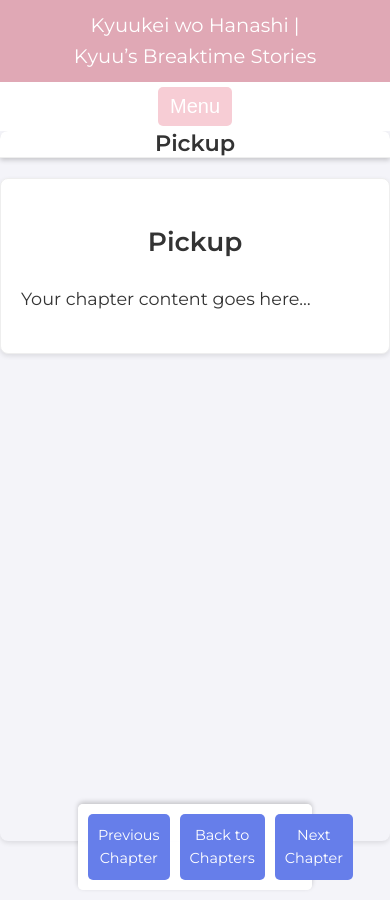
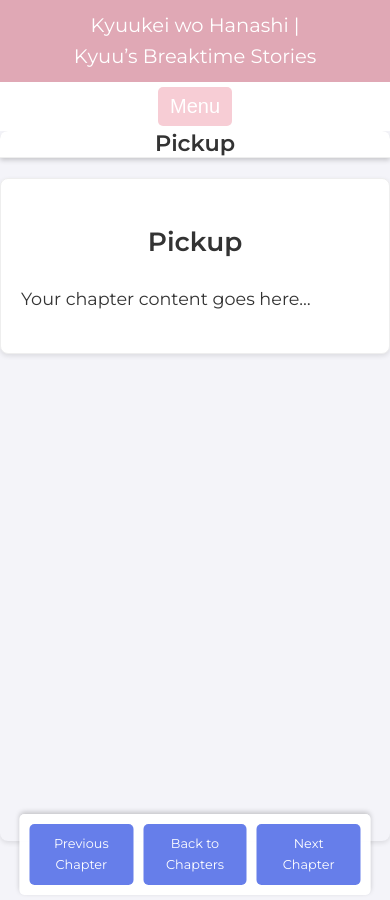
Before and after one commit to Saiminator/Kyuukei, a Jekyll site: the page built from _chapters/kyuu-chapter3.md, in a window 390 px wide. Built offline with Jekyll 4.4.1, drawn with Linux system fonts in a browser that asks for light colours.

Commit message:
Update style.css

```diff
--- a/css/style.css
+++ b/css/style.css
@@ -1079,7 +1079,7 @@ body.chapter .section-header {
   bottom: 10px;
   left: 50%;
   transform: translateX(-50%);
-  width: 60%;  /* Adjust to match your main content container width */
+  width: 60%;  /* For desktop */
   background: rgba(255, 255, 255, 0.97);
   box-shadow: 0 -2px 5px rgba(0,0,0,0.2);
   z-index: 1000;
@@ -1115,3 +1115,16 @@ body.chapter .section-header {
   background: #ccc;
   pointer-events: none;
 }
+
+/* Mobile Adjustments */
+@media (max-width: 600px) {
+  .chapter-nav {
+    width: 90%;  /* Increase width on mobile */
+    bottom: 5px; /* Slightly adjust bottom margin if needed */
+  }
+  .nav-button {
+    font-size: 0.8rem;
+    padding: 6px;
+    margin: 0 3px;
+  }
+}
```
